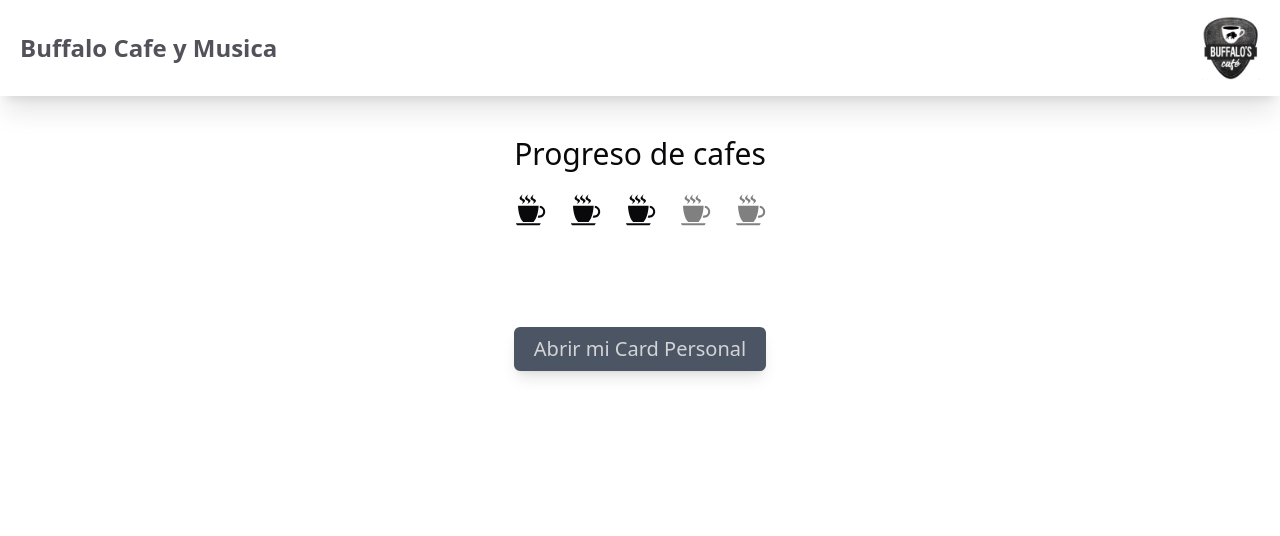
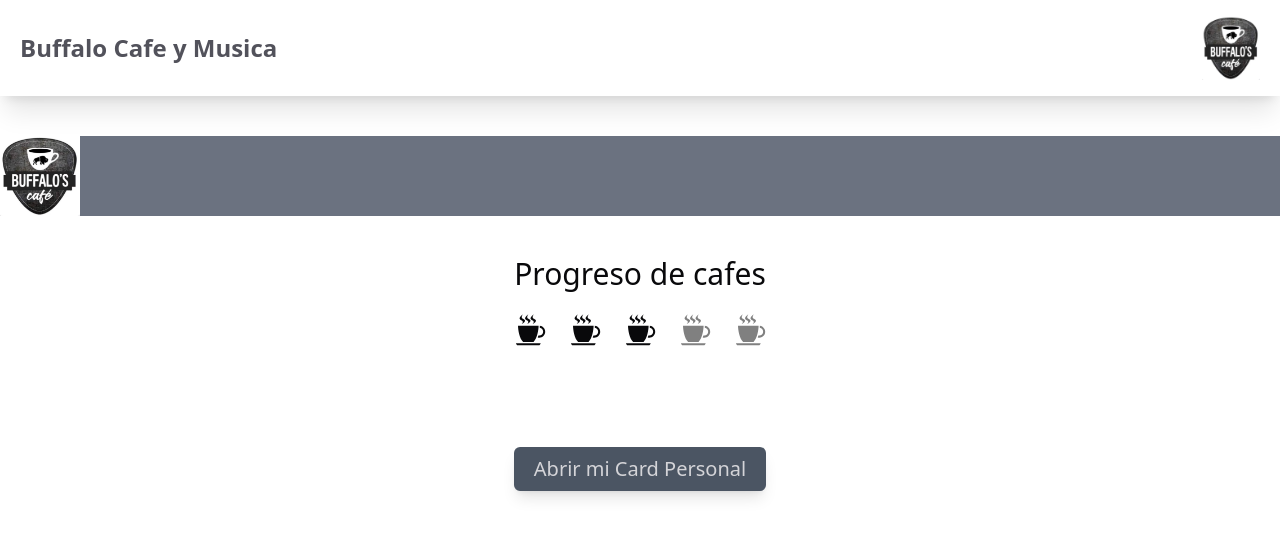
Before and after one commit to FedericoHerreraa/Buffalo, a React (Vite) app: page /home-user in a window 1280 px wide. Shown: the top 536 px of the page. Built offline with nearby package versions, Linux system fonts and the light colour scheme.

Commit message:
adding carousel component

```diff
--- a/package.json
+++ b/package.json
@@ -14,6 +14,7 @@
     "@radix-ui/react-slot": "^1.1.0",
     "class-variance-authority": "^0.7.0",
     "clsx": "^2.1.1",
+    "embla-carousel-react": "^8.4.0",
     "firebase": "^11.0.1",
     "lucide-react": "^0.454.0",
     "react": "^18.3.1",
--- /dev/null
+++ b/src/components/User/Carousel.jsx
@@ -0,0 +1,43 @@
+import { useEffect, useState } from "react";
+import {
+    Carousel,
+    CarouselContent,
+    CarouselItem,
+} from "../../components/ui/carousel";
+
+import logo from "../../images/logo.png";
+
+export default function CarouselComponent() {
+    const [currentIndex, setCurrentIndex] = useState(0);
+    const items = [
+        { id: 1, src: logo },
+        { id: 2, src: logo },
+        { id: 3, src: logo },
+    ];
+
+    useEffect(() => {
+        const interval = setInterval(() => {
+            setCurrentIndex((prevIndex) => (prevIndex + 1) % items.length);
+        }, 3000);
+
+        return () => clearInterval(interval);
+    }, [items.length]);
+
+    return (
+        <Carousel className="h-20 bg-gray-500">
+            <CarouselContent
+                className="-ml-2 md:-ml-4"
+                style={{
+                    transform: `translateX(-${currentIndex * 100}%)`,
+                    transition: "transform 0.5s ease-in-out",
+                }}
+            >
+                {items.map((item) => (
+                    <CarouselItem key={item.id} className="pl-2 md:pl-4">
+                        <img src={item.src} className="w-20 h-20" alt={`carousel-${item.id}`} />
+                    </CarouselItem>
+                ))}
+            </CarouselContent>
+        </Carousel>
+    );
+}
--- /dev/null
+++ b/src/components/ui/carousel.tsx
@@ -0,0 +1,260 @@
+import * as React from "react"
+import useEmblaCarousel, {
+  type UseEmblaCarouselType,
+} from "embla-carousel-react"
+import { ArrowLeft, ArrowRight } from "lucide-react"
+
+import { cn } from "../../lib/utils"
+import { Button } from "./button"
+
+type CarouselApi = UseEmblaCarouselType[1]
+type UseCarouselParameters = Parameters<typeof useEmblaCarousel>
+type CarouselOptions = UseCarouselParameters[0]
+type CarouselPlugin = UseCarouselParameters[1]
+
+type CarouselProps = {
+  opts?: CarouselOptions
+  plugins?: CarouselPlugin
+  orientation?: "horizontal" | "vertical"
+  setApi?: (api: CarouselApi) => void
+}
+
+type CarouselContextProps = {
+  carouselRef: ReturnType<typeof useEmblaCarousel>[0]
+  api: ReturnType<typeof useEmblaCarousel>[1]
+  scrollPrev: () => void
+  scrollNext: () => void
+  canScrollPrev: boolean
+  canScrollNext: boolean
+} & CarouselProps
+
+const CarouselContext = React.createContext<CarouselContextProps | null>(null)
+
+function useCarousel() {
+  const context = React.useContext(CarouselContext)
+
+  if (!context) {
+    throw new Error("useCarousel must be used within a <Carousel />")
+  }
+
+  return context
+}
+
+const Carousel = React.forwardRef<
+  HTMLDivElement,
+  React.HTMLAttributes<HTMLDivElement> & CarouselProps
+>(
+  (
+    {
+      orientation = "horizontal",
+      opts,
+      setApi,
+      plugins,
+      className,
+      children,
+      ...props
+    },
+    ref
+  ) => {
+    const [carouselRef, api] = useEmblaCarousel(
+      {
+        ...opts,
+        axis: orientation === "horizontal" ? "x" : "y",
+      },
+      plugins
+    )
+    const [canScrollPrev, setCanScrollPrev] = React.useState(false)
+    const [canScrollNext, setCanScrollNext] = React.useState(false)
+
+    const onSelect = React.useCallback((api: CarouselApi) => {
+      if (!api) {
+        return
+      }
+
+      setCanScrollPrev(api.canScrollPrev())
+      setCanScrollNext(api.canScrollNext())
+    }, [])
+
+    const scrollPrev = React.useCallback(() => {
+      api?.scrollPrev()
+    }, [api])
+
+    const scrollNext = React.useCallback(() => {
+      api?.scrollNext()
+    }, [api])
+
+    const handleKeyDown = React.useCallback(
+      (event: React.KeyboardEvent<HTMLDivElement>) => {
+        if (event.key === "ArrowLeft") {
+          event.preventDefault()
+          scrollPrev()
+        } else if (event.key === "ArrowRight") {
+          event.preventDefault()
+          scrollNext()
+        }
+      },
+      [scrollPrev, scrollNext]
+    )
+
+    React.useEffect(() => {
+      if (!api || !setApi) {
+        return
+      }
+
+      setApi(api)
+    }, [api, setApi])
+
+    React.useEffect(() => {
+      if (!api) {
+        return
+      }
+
+      onSelect(api)
+      api.on("reInit", onSelect)
+      api.on("select", onSelect)
+
+      return () => {
+        api?.off("select", onSelect)
+      }
+    }, [api, onSelect])
+
+    return (
+      <CarouselContext.Provider
+        value={{
+          carouselRef,
+          api: api,
+          opts,
+          orientation:
+            orientation || (opts?.axis === "y" ? "vertical" : "horizontal"),
+          scrollPrev,
+          scrollNext,
+          canScrollPrev,
+          canScrollNext,
+        }}
+      >
+        <div
+          ref={ref}
+          onKeyDownCapture={handleKeyDown}
+          className={cn("relative", className)}
+          role="region"
+          aria-roledescription="carousel"
+          {...props}
+        >
+          {children}
+        </div>
+      </CarouselContext.Provider>
+    )
+  }
+)
+Carousel.displayName = "Carousel"
+
+const CarouselContent = React.forwardRef<
+  HTMLDivElement,
+  React.HTMLAttributes<HTMLDivElement>
+>(({ className, ...props }, ref) => {
+  const { carouselRef, orientation } = useCarousel()
+
+  return (
+    <div ref={carouselRef} className="overflow-hidden">
+      <div
+        ref={ref}
+        className={cn(
+          "flex",
+          orientation === "horizontal" ? "-ml-4" : "-mt-4 flex-col",
+          className
+        )}
+        {...props}
+      />
+    </div>
+  )
+})
+CarouselContent.displayName = "CarouselContent"
+
+const CarouselItem = React.forwardRef<
+  HTMLDivElement,
+  React.HTMLAttributes<HTMLDivElement>
+>(({ className, ...props }, ref) => {
+  const { orientation } = useCarousel()
+
+  return (
+    <div
+      ref={ref}
+      role="group"
+      aria-roledescription="slide"
+      className={cn(
+        "min-w-0 shrink-0 grow-0 basis-full",
+        orientation === "horizontal" ? "pl-4" : "pt-4",
+        className
+      )}
+      {...props}
+    />
+  )
+})
+CarouselItem.displayName = "CarouselItem"
+
+const CarouselPrevious = React.forwardRef<
+  HTMLButtonElement,
+  React.ComponentProps<typeof Button>
+>(({ className, variant = "outline", size = "icon", ...props }, ref) => {
+  const { orientation, scrollPrev, canScrollPrev } = useCarousel()
+
+  return (
+    <Button
+      ref={ref}
+      variant={variant}
+      size={size}
+      className={cn(
+        "absolute  h-8 w-8 rounded-full",
+        orientation === "horizontal"
+          ? "-left-12 top-1/2 -translate-y-1/2"
+          : "-top-12 left-1/2 -translate-x-1/2 rotate-90",
+        className
+      )}
+      disabled={!canScrollPrev}
+      onClick={scrollPrev}
+      {...props}
+    >
+      <ArrowLeft className="h-4 w-4" />
+      <span className="sr-only">Previous slide</span>
+    </Button>
+  )
+})
+CarouselPrevious.displayName = "CarouselPrevious"
+
+const CarouselNext = React.forwardRef<
+  HTMLButtonElement,
+  React.ComponentProps<typeof Button>
+>(({ className, variant = "outline", size = "icon", ...props }, ref) => {
+  const { orientation, scrollNext, canScrollNext } = useCarousel()
+
+  return (
+    <Button
+      ref={ref}
+      variant={variant}
+      size={size}
+      className={cn(
+        "absolute h-8 w-8 rounded-full",
+        orientation === "horizontal"
+          ? "-right-12 top-1/2 -translate-y-1/2"
+          : "-bottom-12 left-1/2 -translate-x-1/2 rotate-90",
+        className
+      )}
+      disabled={!canScrollNext}
+      onClick={scrollNext}
+      {...props}
+    >
+      <ArrowRight className="h-4 w-4" />
+      <span className="sr-only">Next slide</span>
+    </Button>
+  )
+})
+CarouselNext.displayName = "CarouselNext"
+
+export {
+  type CarouselApi,
+  Carousel,
+  CarouselContent,
+  CarouselItem,
+  CarouselPrevious,
+  CarouselNext,
+}
--- a/src/pages/User/HomeUser.jsx
+++ b/src/pages/User/HomeUser.jsx
@@ -13,12 +13,16 @@
 import { UserCard } from "../../components/User/UserCard"
 import HeaderUser from "../../components/User/HeaderUser"
 import CoffeeProgress from "../../components/User/CoffeeProgress"
+import CarouselComponent from "../../components/User/Carousel"
 
 
 export default function HomeUser() {
     return (
         <div>
             <HeaderUser />
+            <div className="mt-10">
+                <CarouselComponent />
+            </div>
             <div>
                 <h1 className="text-center mt-10 text-3xl">Progreso de cafes</h1>
                 <CoffeeProgress />
```
Also changed, not shown: 1 other file (tests, documents, lock files or other folders).
